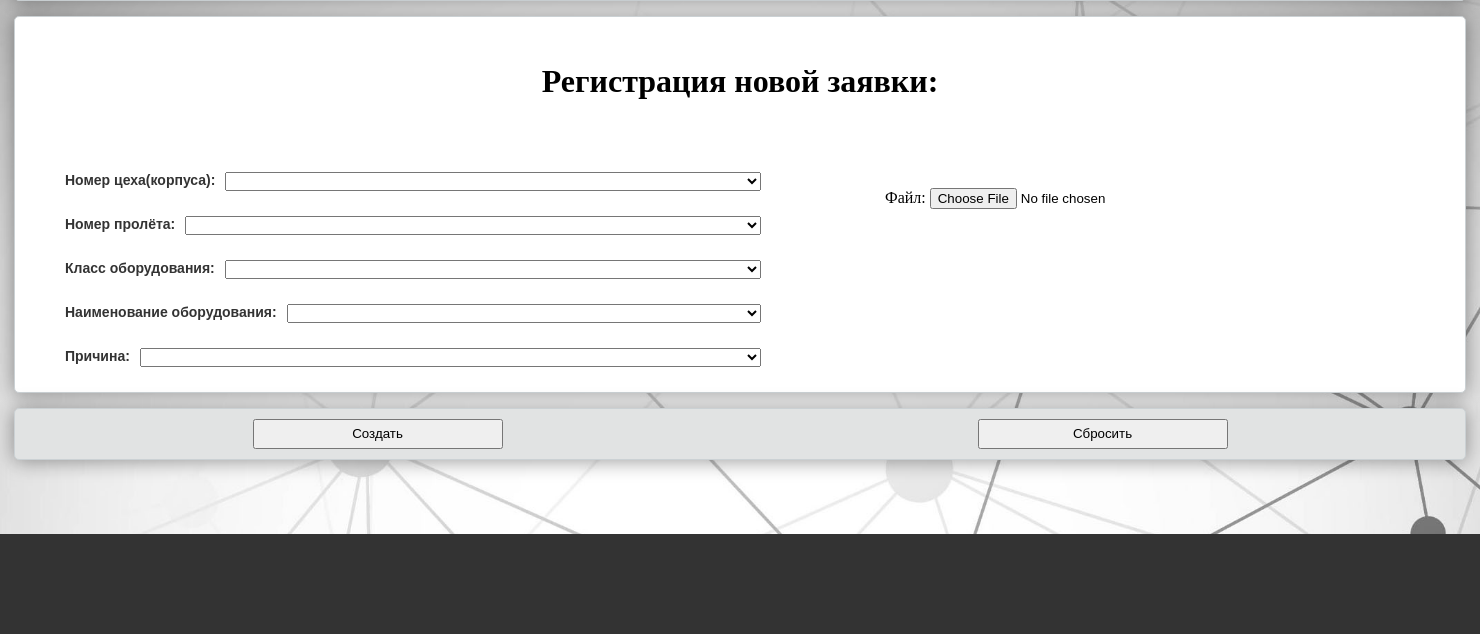
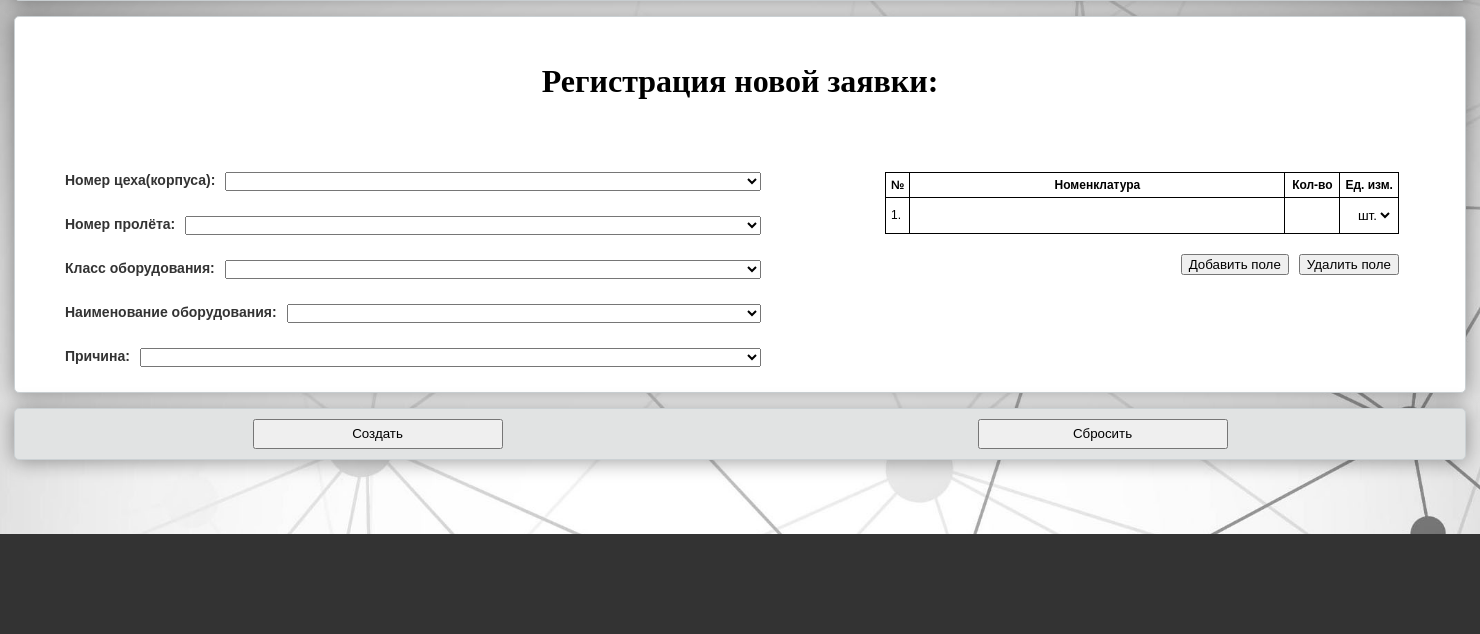
Before and after one commit to VadimRoziznan/first_assistant, a Django app: page /create-order/ in a window 1480 px wide. Shown: the part 166-800 px from the top of the page. Run offline with Django 4.2, Linux system fonts and the light colour scheme; tables that the repository leaves empty hold one stand-in row (values such as "Sample post"); parts of the project's set-up code (start-up, migrations or seed data) failed here and were passed over.

Commit message:
In developing

```diff
--- a/equipment/static/css/create_order.css
+++ b/equipment/static/css/create_order.css
@@ -75,13 +75,76 @@
     margin: 0 auto 0 auto;
 }
 
+
+
+.orders-table {
+    display: flex;
+    width: 100%;
+    margin: 0;
+
+}
+
+.orders_header__item {
+    width: auto;
+    height: auto;
+}
+
+.orders__item {
+    width: auto;
+    height: auto;
+}
+
+.order-position {
+    font-family: "PT Sans", "Arial", sans-serif;
+
+    min-height: 18px;
+    overflow: hidden;
+    resize: none;
+    border: none;
+    outline: none;
+    text-align: left;
+
+}
+
+.order-quantity {
+    font-family: "PT Sans", "Arial", sans-serif;
+    width: 40px;
+    text-align: right;
+    border: none;
+    outline: none;
+}
+
 .order-textarea {
     margin: 17px 0 0 0;
     resize: none;
     overflow: auto;
     font-size: 16px;
-    font-family: 'Times New Roman', serif;
+    font-family: 'Times New Roman', sans-serif;
     padding: 16px;
+}
+
+.select-order {
+    font-family: "PT Sans", "Arial", sans-serif;
+    width: 100%;
+    text-align: right;
+    border: none;
+    outline: none;
+    background-color: white;
+}
+
+.add-remove-field {
+    display: flex;
+	flex-direction: row;
+	flex-wrap: nowrap;
+	justify-content: right;
+}
+
+.add-field-btn {
+    margin: 20px 0 20px 0;
+}
+
+.remove-field-btn {
+    margin: 20px 0 20px 10px;
 }
 
 .create-order {
--- /dev/null
+++ b/equipment/static/js/create_order.js
@@ -0,0 +1,57 @@
+function adjustTextareaHeight(element) {
+    element.style.height = '18px';
+    element.style.height = element.scrollHeight - 18 + 'px';
+}
+
+/*document.getElementsByClassName("add-field-btn").addEventListener("click", function() {
+    console.log('click');
+    const formContainer = document.getElementById("orders-create-block");
+    const inputField = document.createElement("tr");
+    inputField.classList.add("input-field");
+    inputField.innerHTML = '<input type="text" name="field[]" />';
+    formContainer.appendChild(inputField);
+});*/
+
+
+
+document.addEventListener("DOMContentLoaded", function() {
+    const addFieldBtn = document.querySelector(".add-field-btn");
+    const RemoveFieldBtn = document.querySelector(".remove-field-btn");
+    const formContainer = document.getElementById("orders-create-block");
+    const orderPosition = document.querySelector("order-position");
+    let idNumberNewField = 2;
+
+    addFieldBtn.addEventListener("click", () => {
+        const table = document.querySelector('tbody'); // Выбираем таблицу
+        const newRow = document.createElement('tr'); // Создаем новую строку
+        newRow.id = 'orders-create-block';
+
+
+        // Получаем содержимое существующей строки
+        const existingRow = document.querySelector('#orders-create-block');
+        /*existingRow.lastElementChild.id = `number_${idNumberNewField}`;*/
+
+
+        const rowContent = existingRow.innerHTML;
+
+
+        newRow.innerHTML = rowContent; // Копируем содержимое в новую строку
+
+        /*newRow.style.height = '';*/
+
+        table.appendChild(newRow); // Добавляем новую строку в таблицу
+        newRow.firstElementChild.id = `number_${idNumberNewField}`;
+        document.getElementById(`number_${idNumberNewField}`).textContent = idNumberNewField + '.';
+        idNumberNewField++;
+
+    });
+
+    RemoveFieldBtn.addEventListener("click", () => {
+        const table = document.querySelector('tbody'); // Выбираем таблицу
+        if (table.childElementCount > 2) {
+            table.removeChild(table.lastElementChild);
+            idNumberNewField--;
+        }
+    });
+
+  });
--- a/equipment/templates/equipment/create_order.html
+++ b/equipment/templates/equipment/create_order.html
@@ -6,6 +6,8 @@
     <link rel="stylesheet" href="{% static 'css/main.css' %}">
     <link rel="stylesheet" href="{% static 'css/orders.css' %}">
     <link rel="stylesheet" href="{% static 'css/create_order.css' %}">
+    <script src="{% static 'js/create_order.js' %}"></script>
+
     <title>Title</title>
 </head>
 <body>
@@ -146,9 +148,48 @@
                             </label>
                         </div>
                     </div>
-                    <div class="upload_file">
-                        {{ form.as_p }}
+<!--                    <div class="upload_file">-->
+<!--                        {{ form.as_p }}-->
+<!--                        -->
+<!--                    </div>-->
+                    <div class="order_field">
+                        <table class="orders-table">
+                            <tr>
+                                <th class="orders_header__item">№</th>
+                                <th class="orders_header__item">Номенклатура</th>
+                                <th class="orders_header__item">Кол-во</th>
+                                <th class="orders_header__item">Ед. изм.</th>
+                            </tr>
+                            <tr id="orders-create-block">
+                                <td id="number_1" class="orders__item">1.</td>
+                                <td class="orders__item">
+                                    <textarea name="" id="" cols="45"  class="order-position"
+                                              autocomplete="on" spellcheck="true" wrap="soft"
+                                              contenteditable="true" rows="1" oninput="adjustTextareaHeight(this)">
 
+                                    </textarea>
+<!--                                    <input type="text" class="order-position" name="order-position">-->
+                                </td>
+                                <td class="orders__item">
+                                    <input type="text" class="order-quantity" name="order-position">
+                                </td>
+                                <td class="orders__item">
+                                    <select class="select-order" name=""  required>
+                                        <option value="шт." selected>шт.</option>
+                                        <option value="кг.">кг.</option>
+                                        <option value="л.">л.</option>
+                                    </select>
+                                </td>
+                            </tr>
+                        </table>
+                        <div class="add-remove-field">
+                            <button class="add-field-btn" type="button">
+                                Добавить поле
+                            </button>
+                            <button class="remove-field-btn" type="button">
+                                Удалить поле
+                            </button>
+                        </div>
                     </div>
 <!--                    <div class="order-text">-->
 <!--                        <span class="field-name">Список необходимых материалов:</span>-->
```
